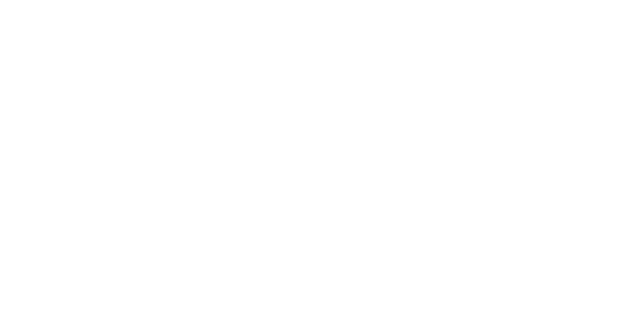
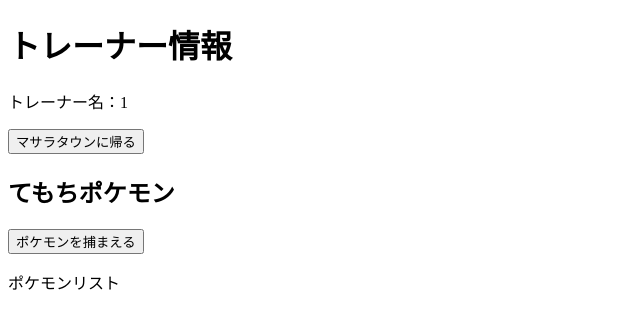
Before and after one commit to mike-k-m/km-train-pokemon-app, a Nuxt app: page /trainerInfo/1 in a window 1280 px wide. Before the commit this address had no page. Shown: the top 328 px of the page, without its empty margins (0-640 px from the left). Built offline with nearby package versions, Linux system fonts and the light colour scheme.

Commit message:
フロントエンド実装：「トレーナー情報」画面、画面遷移

```diff
--- a/pages/new.vue
+++ b/pages/new.vue
@@ -24,7 +24,8 @@
     switch(resultCode){
       case 200:
         alert(`${trainerName.value}を登録しました！`);
-        // TODO　トレーナー情報画面に遷移する。
+        // DONE　トレーナー情報画面に遷移する。
+        await navigateTo(`/trainerInfo/${trainerName.value}`);
         break;
       case 409:
         alert(`${trainerName.value}はすでにトレーナーが存在します`);
--- /dev/null
+++ b/pages/trainerInfo/[name]/index.vue
@@ -0,0 +1,58 @@
+<script setup>
+console.log('trainerInfo Enter');
+
+const deleteTrainer = async () => {
+  try {
+    const {data} = await useFetch(`/api/trainer/${$route.params.name}`,
+    {
+      method: "delete",
+    });
+    const resultCode = data.value["$metadata"].httpStatusCode;
+    console.log(`deleteTrainer useFetch結果: ${resultCode}`);
+    await navigateTo(`/`);
+  } catch(err) {
+    console.log(`deleteTrainer Err`, err);
+  }
+};
+
+</script>
+
+<template>
+  <div>
+    <h1>トレーナー情報</h1>
+    <div>
+      <p>トレーナー名：{{$route.params.name}}</p>
+      <button @click="deleteTrainer">マサラタウンに帰る</button>
+    </div>
+    <div>
+      <h2>てもちポケモン</h2>
+      <button>ポケモンを捕まえる</button>
+    </div>
+    <div>
+      <!-- TODO ポケモンリスト -->
+      <p>ポケモンリスト</p>
+    </div>
+  </div>
+</template>
+
+<style scoped>
+form {
+  border-radius: 0.5rem;
+  border: solid 4px #555;
+  padding: 1.5rem 3rem;
+}
+
+form > :not(:last-child) {
+  display: block;
+  margin-bottom: 1rem;
+}
+
+.item > label,
+.item > span {
+  display: block;
+  margin-bottom: 0.25rem;
+}
+.item > span {
+  font-size: 0.875rem;
+}
+</style>
--- a/pages/trainerList.vue
+++ b/pages/trainerList.vue
@@ -23,7 +23,9 @@
     <h1>つづきからはじめる</h1>
     <form @submit.prevent>
         <p v-for="(x, index) in trainers" :key="index">
+          <NuxtLink :to="`/trainerInfo/${x}`">
             {{x}}
+          </NuxtLink>
         </p>
     </form>
   </div>
```
